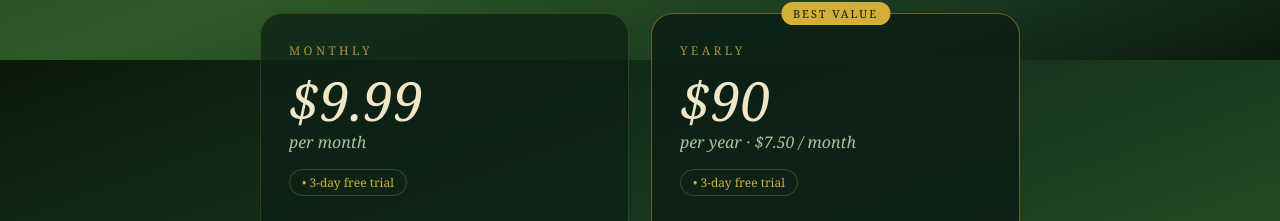
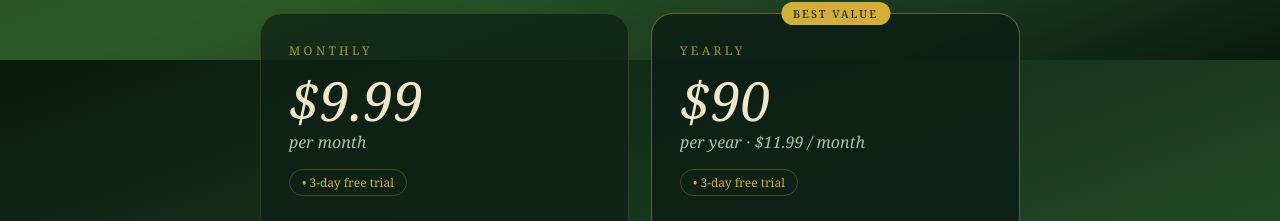
Before and after one commit to TatianaLychy/magicalstories, a Next.js app: page / in a window 1280 px wide. Shown: the part 2340-2561 px from the top of the page. Built offline with nearby package versions, Linux system fonts and the light colour scheme.

Commit message:
Update page.js

```diff
--- a/app/page.js
+++ b/app/page.js
@@ -220,7 +220,7 @@ export default function Page() {
               <div style={{ position: "absolute", top: -12, left: "50%", transform: "translateX(-50%)", background: "#d4af37", color: "#0a1a0e", padding: "4px 12px", borderRadius: 999, fontSize: 11, letterSpacing: ".18em", textTransform: "uppercase", whiteSpace: "nowrap" }}>Best Value</div>
               <div style={{ color: "#d4af37", opacity: 0.78, textTransform: "uppercase", letterSpacing: ".28em", fontSize: 12, marginBottom: 14 }}>Yearly</div>
               <div style={{ fontSize: 54, lineHeight: 1, fontStyle: "italic" }}>$90</div>
-              <div style={{ color: "#a8c5a0", fontStyle: "italic", marginTop: 4 }}>per year · $7.50 / month</div>
+              <div style={{ color: "#a8c5a0", fontStyle: "italic", marginTop: 4 }}>per year · $11.99 / month</div>
               <div style={{ display: "inline-flex", alignItems: "center", gap: 8, marginTop: 16, color: "#d4af37", border: "1px solid rgba(212,175,55,.28)", borderRadius: 999, padding: "4px 12px", fontSize: 12 }}>• 3-day free trial</div>
               <ul style={{ paddingLeft: 18, color: "#a8c5a0", lineHeight: 1.9, fontStyle: "italic", margin: "22px 0" }}>
                 <li>Everything in Monthly</li>
```
